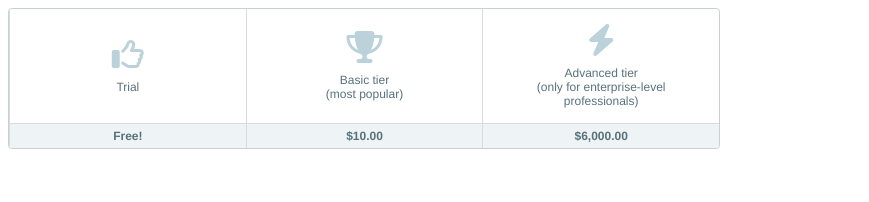
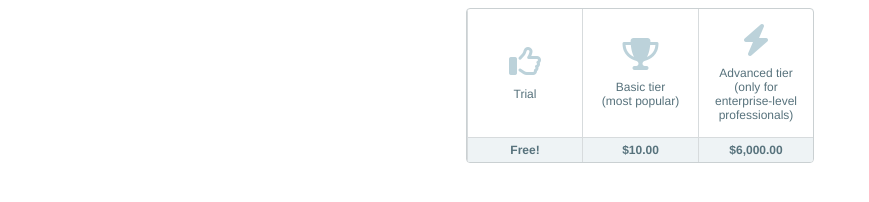
Before and after one commit to Kenzie-Academy-Brasil-Developers/cartas-flexbox-sprint-2-wallacesfos, a plain HTML site: page index.html in a window 1280 px wide. Shown: the whole page, without its empty margins (0-869 px from the left). Drawn offline with Linux system fonts and the light colour scheme.

Commit message:
Refazendo para melhor

```diff
--- a/src/cards.css
+++ b/src/cards.css
@@ -4,6 +4,11 @@ html {
     color: #2F3442;
     height: 100%;
     background-color: #FFFFFF;
+}
+
+body{
+  display: flex;
+  justify-content: center;
 }
 
 .icon {color: #BCD2DA; }
@@ -88,3 +93,8 @@ html {
           max-width: 710px;
         }
       }
+
+
+      dd::before{
+        content: ", "; font-weight: bold;
+      }
```
